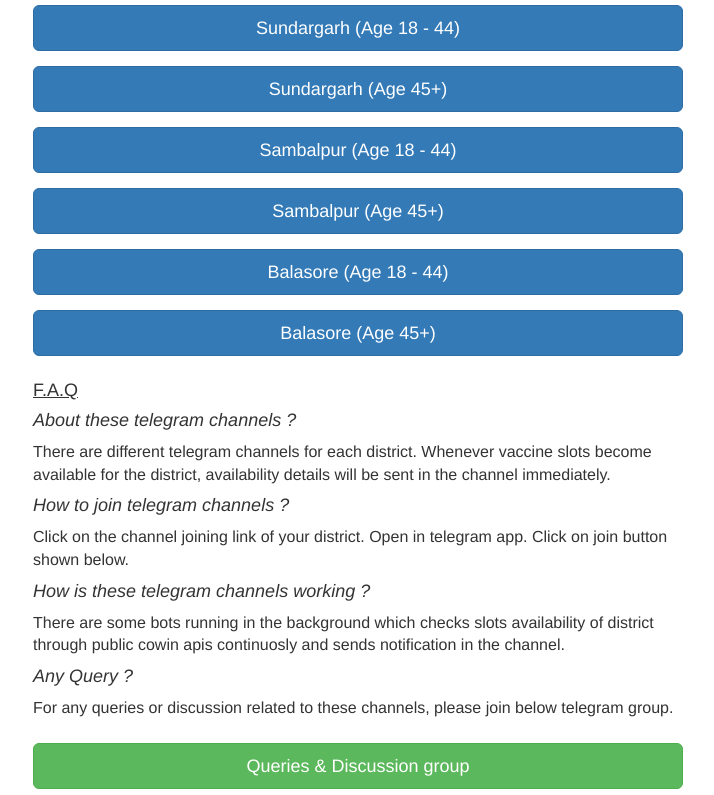
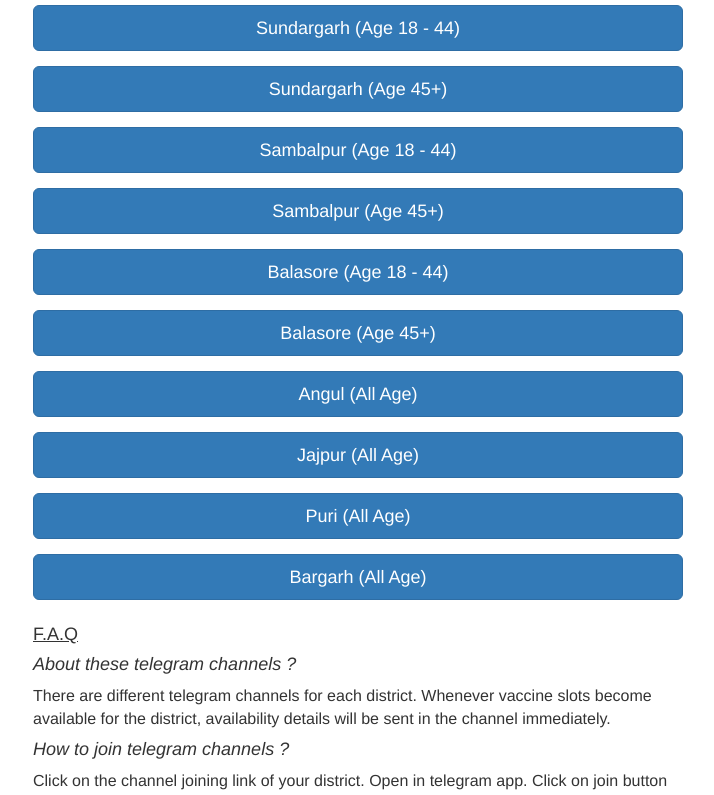
Before and after one commit to dassubhasish96/odisha-vaccine-alerts, a React (Create React App) app: page / in a window 1280 px wide. Shown: the part 461-1256 px from the top of the page, without its empty margins (297-1011 px from the left). Built offline with nearby package versions, Linux system fonts and the light colour scheme.

Commit message:
added more districts

```diff
--- a/src/components/Body/body.component.js
+++ b/src/components/Body/body.component.js
@@ -36,6 +36,18 @@
                    <FormGroup>
                    <Button href = "https://telegram.me/balasore_vaccine_alerts_45" color="primary" size="lg" block>Balasore (Age 45+)</Button>
                    </FormGroup>
+                   <FormGroup>
+                   <Button href = "https://telegram.me/angul_vaccine_alert" color="primary" size="lg" block>Angul (All Age)</Button>
+                   </FormGroup>
+                   <FormGroup>
+                   <Button href = "https://telegram.me/jajpur_vaccine_alerts" color="primary" size="lg" block>Jajpur (All Age)</Button>
+                   </FormGroup>
+                   <FormGroup>
+                   <Button href = "https://telegram.me/puri_vaccine_alerts" color="primary" size="lg" block>Puri (All Age)</Button>
+                   </FormGroup>
+                   <FormGroup>
+                   <Button href = "https://telegram.me/bargarh_vaccine_alerts" color="primary" size="lg" block>Bargarh (All Age)</Button>
+                   </FormGroup>
            </Form>
         </Fragment>
     );
```
